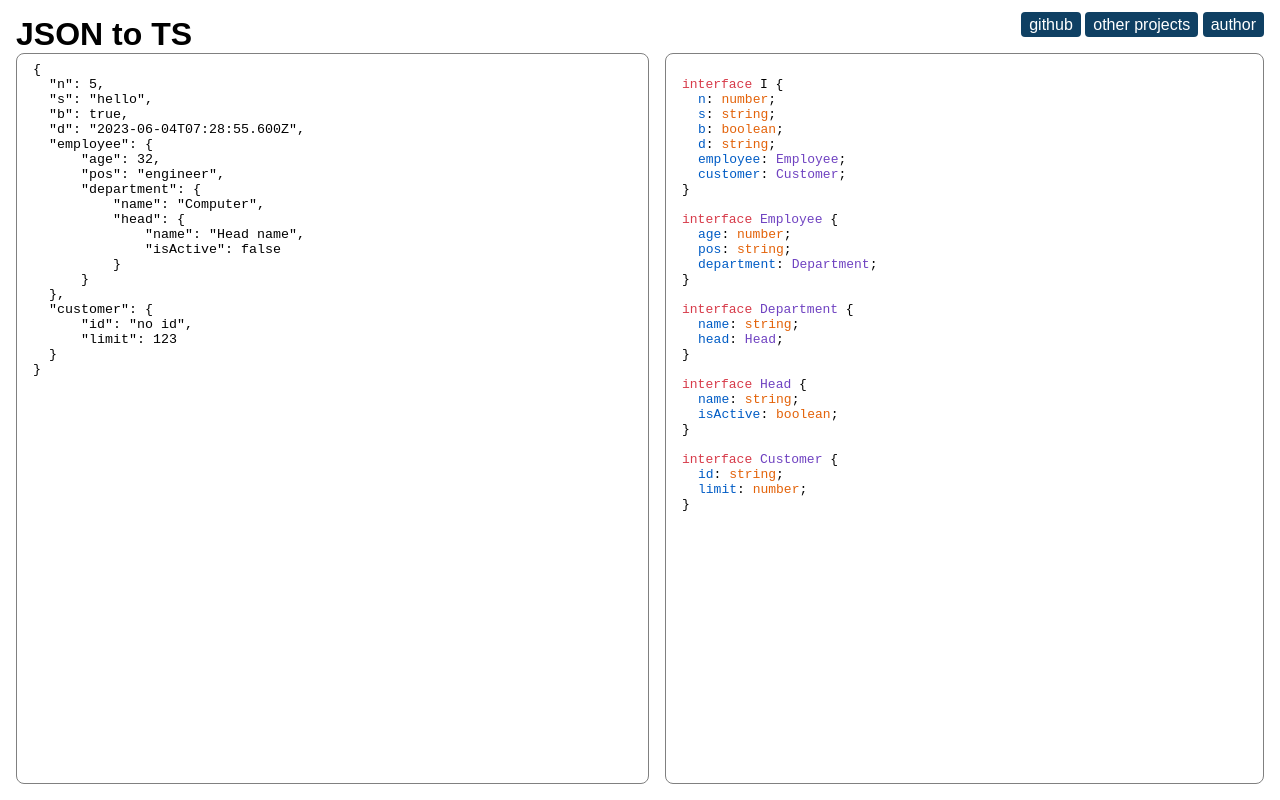
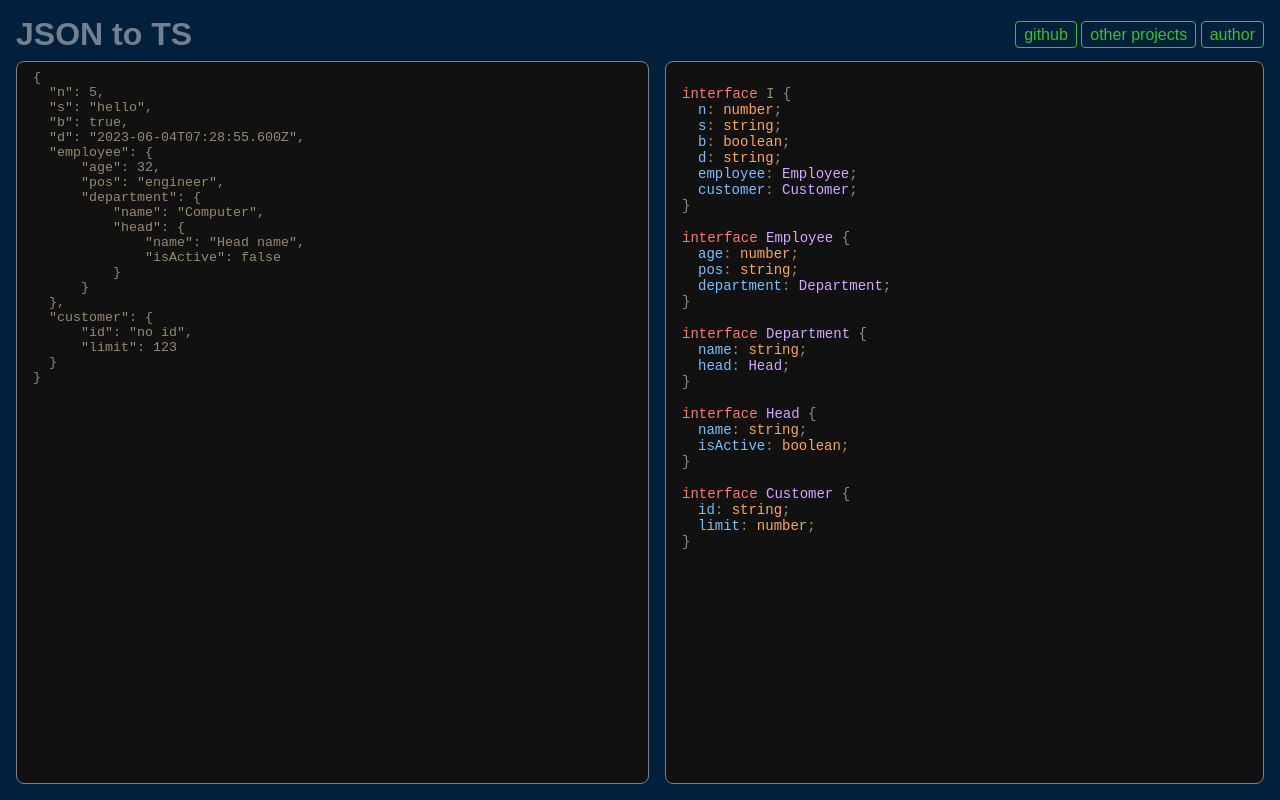
Before and after one commit to QAbhishekKumar/jsts, a website built with Vite: page index.html in a window 1280 px wide. Built offline with nearby package versions, Linux system fonts and the light colour scheme.

Commit message:
cosmetics

```diff
--- a/src/main.ts
+++ b/src/main.ts
@@ -1,5 +1,5 @@
 import "./style.css";
-import "highlight.js/styles/github.css";
+import "highlight.js/styles/github-dark.css";
 
 import { highlightTS } from "./jsts/utils";
 import { getInterface } from "./jsts/jsts";
--- a/src/style.css
+++ b/src/style.css
@@ -9,17 +9,21 @@ body {
   padding: 16px;
   display: flex;
   flex-direction: column;
+  background-color: rgb(2, 31, 59);
 }
 
 header {
   display: flex;
   justify-content: space-between;
+  align-items: center;
+  margin-bottom: 8px;
+  color: rgba(255, 255, 255, 0.44);
 }
 
 a {
   text-decoration: none;
-  background-color: rgb(15, 64, 99);
-  color: white;
+  border: 1px solid rgba(57, 191, 47);;
+  color: rgba(57, 191, 47);
   padding: 4px 8px;
   border-radius: 4px;
 }
@@ -38,6 +42,13 @@ a {
   margin-right: 16px;
   resize: none;
   overflow: auto;
+  background-color: #111;
+  color: rgba(245, 222, 179, 0.59);
+}
+
+#input:focus {
+  outline: none;
+  border: 1px solid rgb(57, 191, 47);
 }
 
 #output{
@@ -53,6 +64,9 @@ pre {
   padding: 8px 16px;
   border-radius: 8px;
   overflow: auto;
+  background-color: #111;
+  color: rgba(245, 222, 179, 0.6);
+  font-size: 14px;
 }
 
 .error {
```
